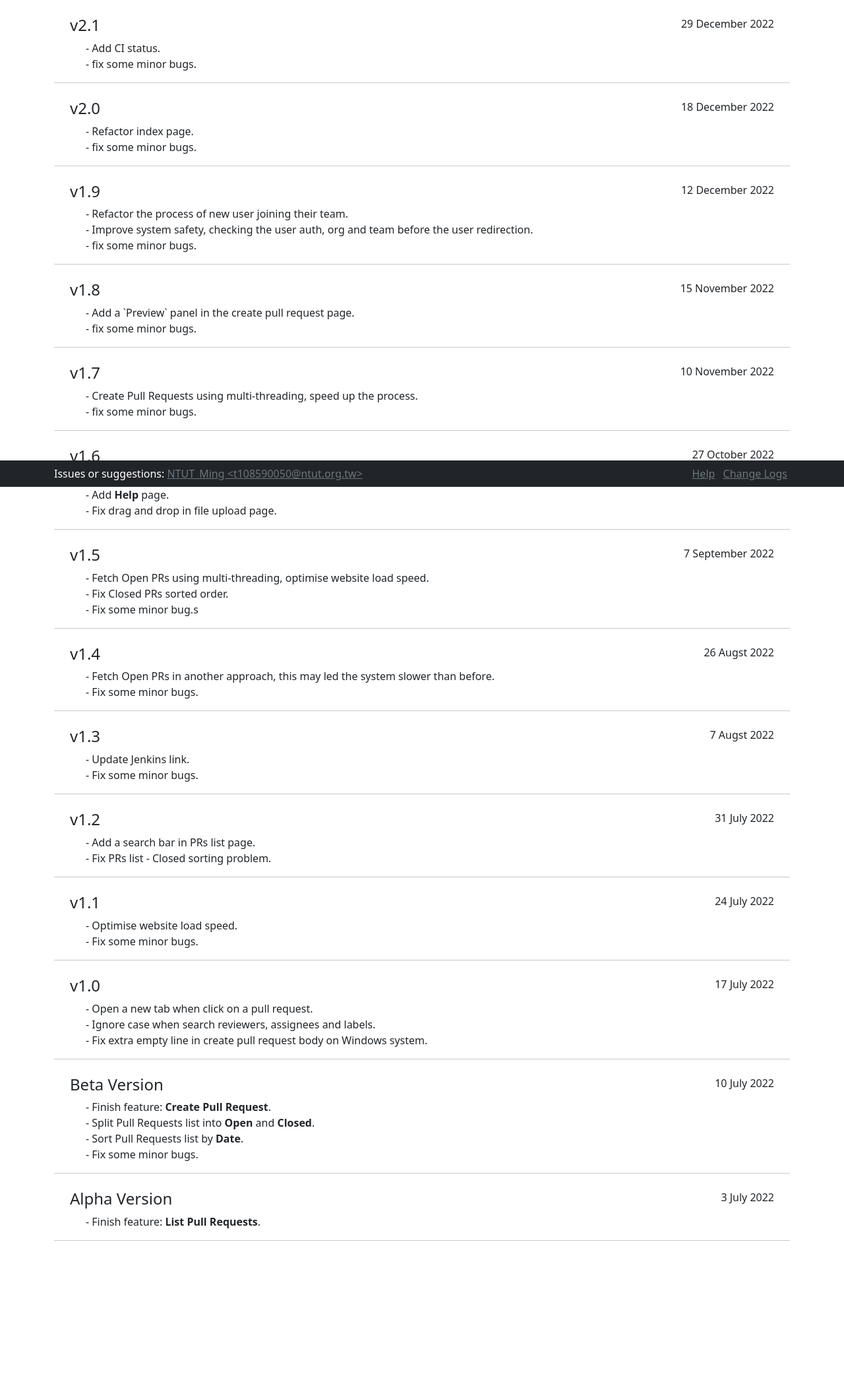
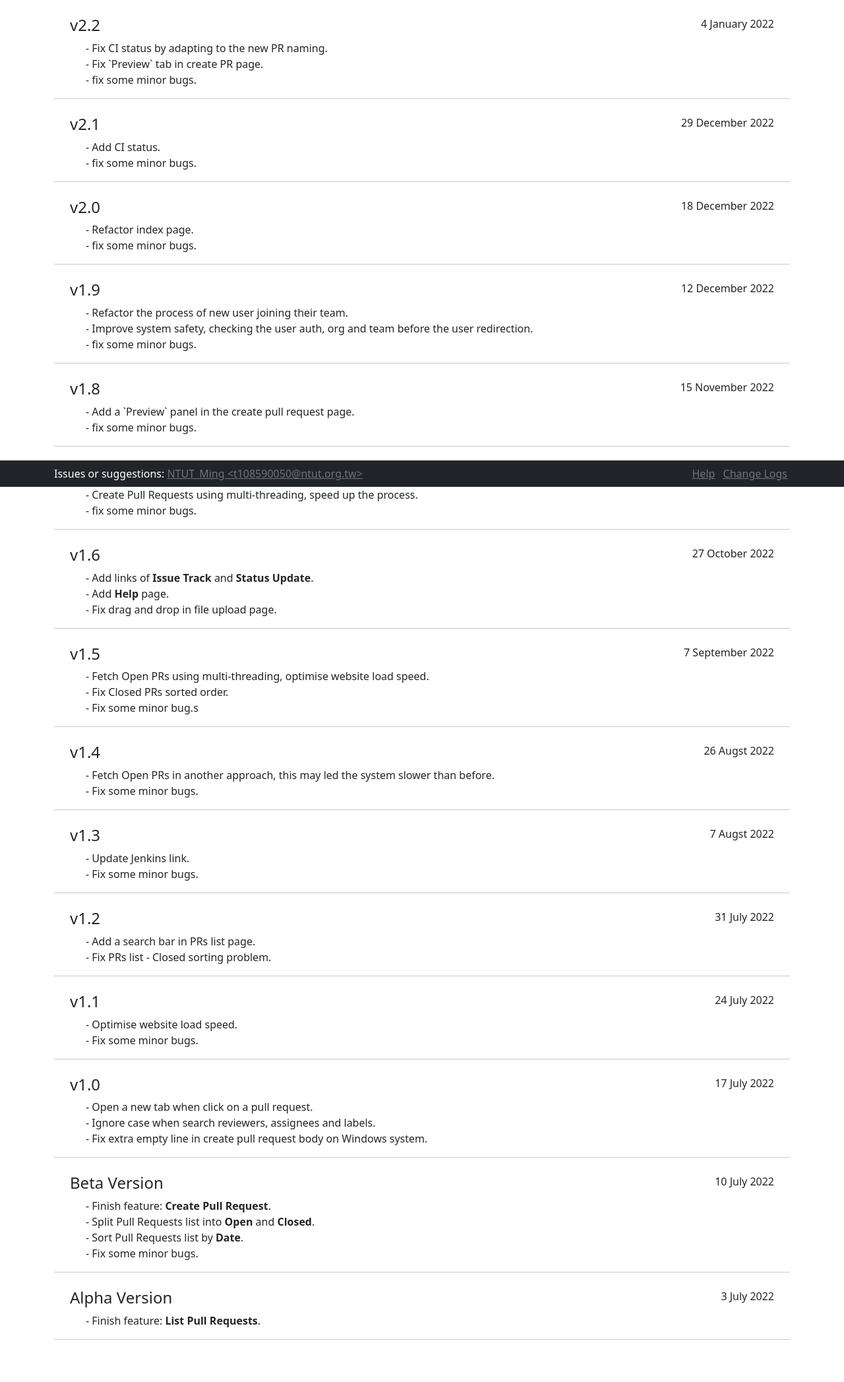
Before and after one commit to Ming119/PR_Tool, a Flask app: template PRTool/templates/changeLogs.html in a window 1280 px wide. Shown: the part 62-2157 px from the top of the page at 66% size. Before the commit the page ends 1943 px from the top, so only its background shows below. Run offline with Flask 2, Linux system fonts and the light colour scheme; the template is opened without the code that fills it, so the values that code supplies are empty.

Commit message:
add change log of v2.2

```diff
--- a/PRTool/templates/changeLogs.html
+++ b/PRTool/templates/changeLogs.html
@@ -1,6 +1,17 @@
 {% extends "base.html" %}
 
 {% block main %}
+<div class="mx-4 mt-4 d-flex justify-content-between">
+	<h4>v2.2</h4>
+	<div>4 January 2022</div>
+</div>
+<div class="mx-5">
+	- Fix CI status by adapting to the new PR naming.<br />
+	- Fix `Preview` tab in create PR page.<br />
+	- fix some minor bugs.<br />
+</div>
+<hr />
+
 <div class="mx-4 mt-4 d-flex justify-content-between">
 	<h4>v2.1</h4>
 	<div>29 December 2022</div>
```
